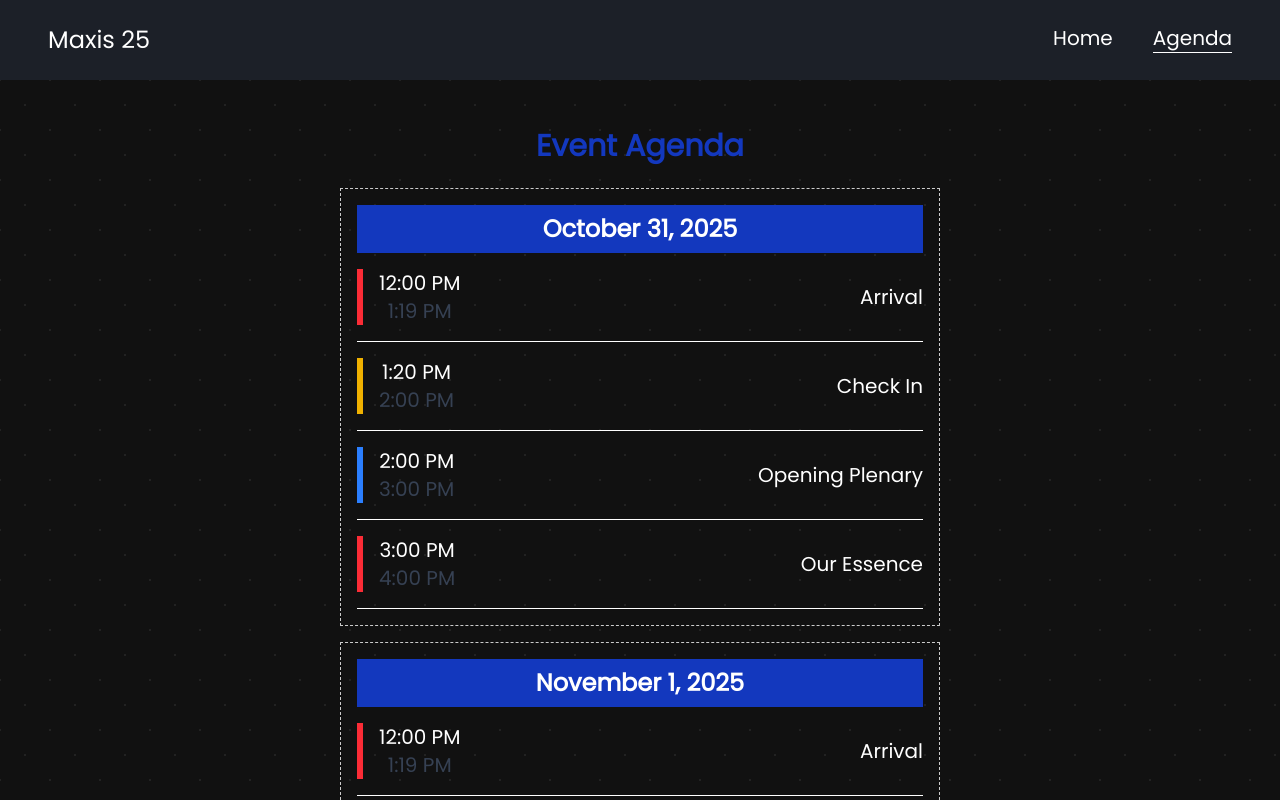
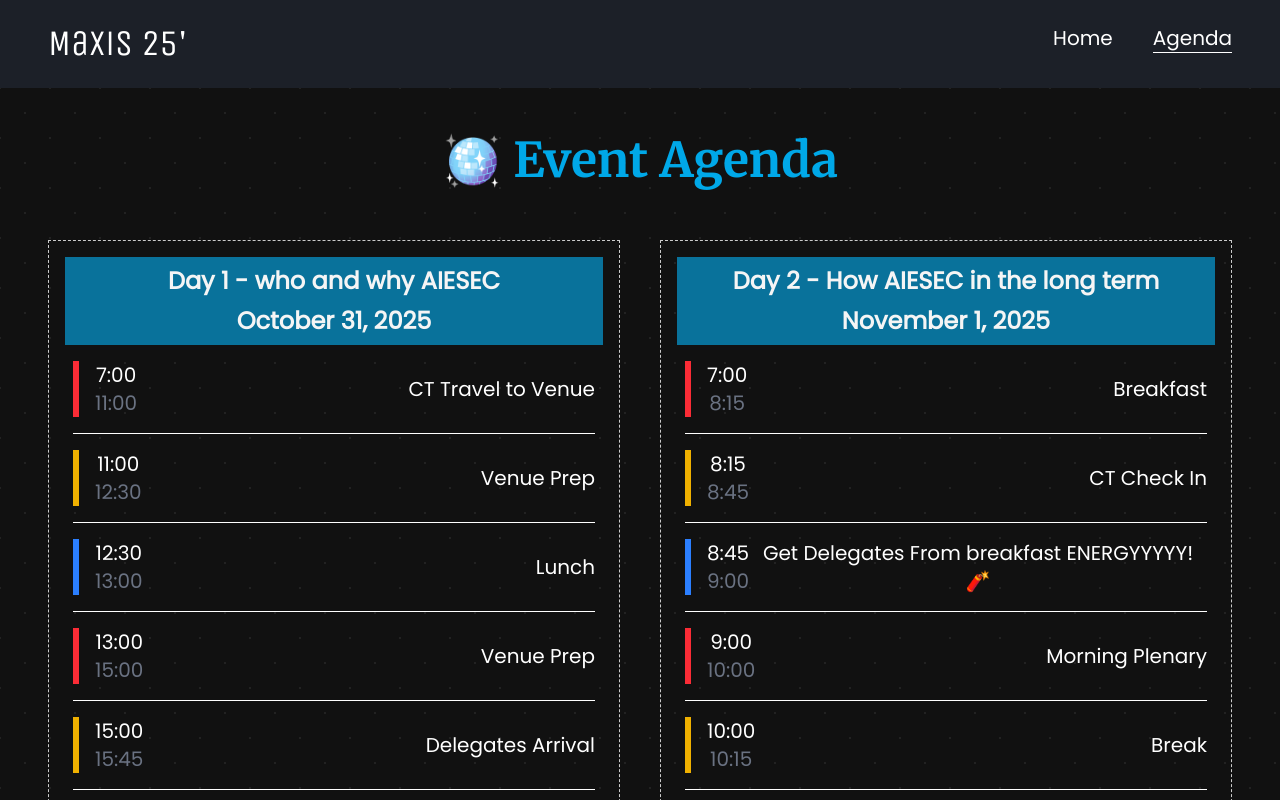
Before and after one commit to Nnenna-udefi/maxis-25, a React (Vite) app: page /agenda in a window 1280 px wide. Shown: the top 800 px of the page. Built offline with nearby package versions, Linux system fonts and the light colour scheme.

Commit message:
updated the live now section

```diff
--- a/src/App.css
+++ b/src/App.css
@@ -1,10 +1,11 @@
 @import url("https://fonts.googleapis.com/css2?family=Poppins&display=swap");
-@import url("https://fonts.googleapis.com/css2?family=Cinzel:wght@400..900&family=Merriweather:ital,opsz,wght@0,18..144,300..900;1,18..144,300..900&display=swap");
+@import url("https://fonts.googleapis.com/css2?family=Cinzel:wght@400..900&family=Merriweather:ital,opsz,wght@0,18..144,300..900;1,18..144,300..900&family=Unica+One&display=swap");
 @import "tailwindcss";
 @theme {
   --font-poppins: "Poppins", sans-serif;
   --font-cinzel: "Cinzel", serif;
-  --font-merriweather: "Merriweater", serif;
+  --font-merriweather: "Merriweather", serif;
+  --font-unica-one: "Unica One", sans-serif;
 }
 
 #root {
@@ -25,3 +26,25 @@
 .date {
   background: linear-gradient(to left, rgb(88, 88, 212), #1338be);
 }
+
+@layer utilities {
+  .scrollbar::-webkit-scrollbar {
+    width: 5px;
+    height: 5px;
+  }
+
+  .scrollbar::-webkit-scrollbar-track {
+    border-radius: 100vh;
+    background: #f7f4ed;
+  }
+
+  .scrollbar::-webkit-scrollbar-thumb {
+    background: #e0cbcb;
+    border-radius: 100vh;
+    border: 3px solid gray;
+  }
+
+  .scrollbar::-webkit-scrollbar-thumb:hover {
+    background: #c0a0b9;
+  }
+}
--- a/src/agendaCard.jsx
+++ b/src/agendaCard.jsx
@@ -2,23 +2,24 @@
 const colors = ["border-red-500", "border-yellow-500", "border-blue-500"];
 const AgendaCard = ({ event }) => {
   return (
-    <div>
+    <div className="py-4">
       <div
         style={{ border: "1px dashed #ccc", padding: "1rem", margin: "1rem 0" }}
-        className="md:text-xl text-lg "
+        className="md:text-xl text-lg max-w-full"
       >
-        <h3 className="bg-[#1338BE] text-white text-2xl font-extrabold p-2">
-          {event.date}
-        </h3>
-        <div className="max-h-[500px] scroll-smooth overflow-y-auto">
+        <div className="bg-[#09729b] text-[#F5F5F5] text-2xl p-2 font-extrabold">
+          <h2>{event.title}</h2>
+          <h3 className="pt-2 ">{event.date}</h3>
+        </div>
+        <div className="max-h-[500px] scroll-smooth scrollbar overflow-y-auto px-2">
           {event.activities.map((activity, i) => (
             <div
-              key={activity.name}
+              key={i}
               className="flex justify-between items-center border-b py-4"
             >
               <div className={`border-l-6 pl-4 ${colors[i % colors.length]}`}>
                 <p>{activity.startTime}</p>
-                <p className="text-gray-700">{activity.endTime}</p>
+                <p className="text-gray-500">{activity.endTime}</p>
               </div>
               <div>
                 <h4>{activity.name}</h4>
--- a/src/agendaPage.jsx
+++ b/src/agendaPage.jsx
@@ -2,13 +2,14 @@
 import { events } from "./constants";
 import Nav from "./nav";
 import AgendaCard from "./agendaCard";
+import Footer from "./footer";
 
 const AgendaPage = () => {
   return (
     <div>
       <Nav />
       <div
-        className="py-12 px-4 text-white"
+        className="py-12 md:px-12 px-4 text-white"
         style={{
           backgroundColor: "#111",
           backgroundImage:
@@ -17,14 +18,22 @@
           backgroundSize: "50px 50px",
         }}
       >
-        <h2 className="text-3xl font-bold text-[#1338BE] mb-6 text-center">
-          Event Agenda
+        <h2 className="text-3xl md:text-5xl font-bold font-merriweather text-[#00A8E8] mb-6 text-center">
+          🪩 Event Agenda
         </h2>
-        <div className="max-w-[600px] mx-auto">
+        <div className="mx-auto pb-6 block md:grid grid-cols-2 justify-items-center gap-10">
           {events.map((event, index) => (
-            <AgendaCard key={index} event={event} />
+            <div
+              key={index}
+              className={
+                index === events.length - 1 ? "col-span-2 mx-auto" : ""
+              }
+            >
+              <AgendaCard event={event} />
+            </div>
           ))}
         </div>
+        <Footer />
       </div>
     </div>
   );
--- a/src/constants.js
+++ b/src/constants.js
@@ -1,76 +1,332 @@
 export const events = [
   {
+    title: "Day 1 - who and why AIESEC",
     date: "October 31, 2025",
     activities: [
       {
-        name: "Arrival",
-        startTime: "12:00 PM",
-        endTime: "1:19 PM",
+        name: "CT Travel to Venue",
+        startTime: "7:00",
+        date: "October 31, 2025",
+        endTime: "11:00",
       },
       {
-        name: "Check In",
-        startTime: "1:20 PM",
-        endTime: "2:00 PM",
+        name: "Venue Prep",
+        startTime: "11:00",
+        date: "October 31, 2025",
+        endTime: "12:30",
+      },
+      {
+        name: "Lunch",
+        startTime: "12:30",
+        date: "October 31, 2025",
+        endTime: "13:00",
+      },
+      {
+        name: "Venue Prep",
+        startTime: "13:00",
+        date: "October 31, 2025",
+        endTime: "15:00",
+      },
+      {
+        name: "Delegates Arrival",
+        startTime: "15:00",
+        date: "October 31, 2025",
+        endTime: "15:45",
+      },
+      {
+        name: "Buffer",
+        startTime: "15:45",
+        date: "October 31, 2025",
+        endTime: "16:00",
       },
       {
         name: "Opening Plenary",
-        startTime: "2:00 PM",
-        endTime: "3:00 PM",
+        startTime: "16:00",
+        date: "October 31, 2025",
+        endTime: "18:00",
       },
       {
-        name: "Our Essence",
-        startTime: "3:00 PM",
-        endTime: "4:00 PM",
+        name: "Break",
+        startTime: "18:00",
+        date: "October 31, 2025",
+        endTime: "18:15",
+      },
+      {
+        name: "Understanding AIESEC - Scavengers Hunt// Activity",
+        startTime: "18:15",
+        date: "October 31, 2025",
+        endTime: "19:00",
+      },
+      {
+        name: "Dinner & Key card collection",
+        startTime: "19:00",
+        date: "October 31, 2025",
+        endTime: "20:00",
+      },
+      {
+        name: "Essence",
+        startTime: "20:00",
+        date: "October 31, 2025",
+        endTime: "20:45",
+      },
+      {
+        name: "Break",
+        startTime: "20:45",
+        date: "October 31, 2025",
+        endTime: "21:00",
+      },
+      {
+        name: "Evening Plenary",
+        startTime: "21:00",
+        date: "October 31, 2025",
+        endTime: "22:00",
+      },
+      {
+        name: "LC Time / Checkout",
+        startTime: "22:00",
+        date: "October 31, 2025",
+        endTime: "22:30",
+      },
+      {
+        name: "Boat Race & Party",
+        startTime: "23:00",
+        date: "October 31, 2025",
+        endTime: "0:00",
       },
     ],
   },
   {
+    title: "Day 2 - How AIESEC in the long term",
     date: "November 1, 2025",
     activities: [
       {
-        name: "Arrival",
-        startTime: "12:00 PM",
-        endTime: "1:19 PM",
+        name: "Breakfast",
+        startTime: "7:00",
+        date: "November 1, 2025",
+        endTime: "8:15",
       },
       {
-        name: "Check In",
-        startTime: "1:20 PM",
-        endTime: "2:00 PM",
+        name: "CT Check In",
+        startTime: "8:15",
+        date: "November 1, 2025",
+        endTime: "8:45",
+      },
+      {
+        name: "Get Delegates From breakfast ENERGYYYYY! 🧨",
+        startTime: "8:45",
+        date: "November 1, 2025",
+        endTime: "9:00",
+      },
+      {
+        name: "Morning Plenary",
+        startTime: "9:00",
+        date: "November 1, 2025",
+        endTime: "10:00",
+      },
+      {
+        name: "Break",
+        startTime: "10:00",
+        date: "November 1, 2025",
+        endTime: "10:15",
+      },
+      {
+        name: "LCP, TM, MKT, oGX, iGT, ER Functional",
+        startTime: "10:15",
+        date: "November 1, 2025",
+        endTime: "11:00",
+      },
+      {
+        name: "Hackathon Prep",
+        startTime: "11:00",
+        date: "November 1, 2025",
+        endTime: "12:00",
+      },
+      {
+        name: "Break",
+        startTime: "12:00",
+        date: "November 1, 2025",
+        endTime: "12:15",
+      },
+      {
+        name: "Elliot Fund",
+        startTime: "12:15",
+        date: "November 1, 2025",
+        endTime: "13:00",
+      },
+      {
+        name: "Lunch",
+        startTime: "13:00",
+        date: "November 1, 2025",
+        endTime: "14:00",
+      },
+      {
+        name: "Skills - Customer Centricity",
+        startTime: "14:00",
+        date: "November 1, 2025",
+        endTime: "14:45",
+      },
+      {
+        name: "Break",
+        startTime: "14:45",
+        date: "November 1, 2025",
+        endTime: "15:00",
+      },
+      {
+        name: "[EXTERNAL] - Keynote or Skills",
+        startTime: "15:00",
+        date: "November 1, 2025",
+        endTime: "15:45",
+      },
+      {
+        name: "Break",
+        startTime: "15:45",
+        date: "November 1, 2025",
+        endTime: "16:00",
+      },
+      {
+        name: "[EXTERNAL] - Keynote or Skills",
+        startTime: "16:00",
+        date: "November 1, 2025",
+        endTime: "16:45",
+      },
+      {
+        name: "Conference Picture with Externals / Break",
+        startTime: "16:45",
+        date: "November 1, 2025",
+        endTime: "17:15",
       },
       {
         name: "Opening Plenary",
-        startTime: "2:00 PM",
-        endTime: "3:00 PM",
+        startTime: "16:00",
+        date: "November 1, 2025",
+        endTime: "18:00",
       },
       {
-        name: "Our Essence",
-        startTime: "3:00 PM",
-        endTime: "4:00 PM",
+        name: "AIESEC UK History",
+        startTime: "17:15",
+        date: "November 1, 2025",
+        endTime: "18:15",
+      },
+      {
+        name: "LC Bondy Time / Impact",
+        startTime: "18:15",
+        date: "November 1, 2025",
+        endTime: "19:00",
+      },
+      {
+        name: "Dinner",
+        startTime: "19:00",
+        date: "November 1, 2025",
+        endTime: "20:00",
+      },
+      {
+        name: "Evening Plenary",
+        startTime: "20:00",
+        date: "November 1, 2025",
+        endTime: "21:00",
+      },
+      {
+        name: "LC Time / CT Check Out",
+        startTime: "21:00",
+        date: "November 1, 2025",
+        endTime: "21:45",
+      },
+      {
+        name: "Preparation Time",
+        startTime: "21:45",
+        date: "November 1, 2025",
+        endTime: "22:15",
+      },
+      {
+        name: "Global Village & Party",
+        startTime: "22:15",
+        date: "November 1, 2025",
+        endTime: "0:00",
       },
     ],
   },
   {
+    title: "Day 3 - what is my role after this",
     date: "November 2, 2025",
     activities: [
       {
-        name: "Arrival",
-        startTime: "12:00 PM",
-        endTime: "1:19 PM",
+        name: "Breakfast / Room Checkout",
+        startTime: "7:00",
+        date: "November 2, 2025",
+        endTime: "8:15",
       },
       {
-        name: "Check In",
-        startTime: "1:20 PM",
-        endTime: "2:00 PM",
+        name: "CT Check In",
+        startTime: "8:15",
+        date: "November 2, 2025",
+        endTime: "8:45",
       },
       {
-        name: "Opening Plenary",
-        startTime: "2:00 PM",
-        endTime: "3:00 PM",
+        name: "Get Delegates From breakfast ENERGYYYYY! 🧨",
+        startTime: "8:45",
+        date: "November 2, 2025",
+        endTime: "9:00",
       },
       {
-        name: "Our Essence",
-        startTime: "3:00 PM",
-        endTime: "4:00 PM",
+        name: "Morning Plenary",
+        startTime: "9:00",
+        date: "November 2, 2025",
+        endTime: "10:00",
+      },
+
+      {
+        name: "Power Corner / B2C / B2B",
+        startTime: "10:00",
+        date: "November 2, 2025",
+        endTime: "11:00",
+      },
+      {
+        name: "Break",
+        startTime: "11:00",
+        date: "November 2, 2025",
+        endTime: "11:15",
+      },
+      {
+        name: "Hackathon",
+        startTime: "11:15",
+        date: "November 2, 2025",
+        endTime: "12:30",
+      },
+      {
+        name: "Lunch",
+        startTime: "12:30",
+        date: "November 2, 2025",
+        endTime: "13:30",
+      },
+      {
+        name: "LC Consolidation Space",
+        startTime: "13:30",
+        date: "November 2, 2025",
+        endTime: "14:30",
+      },
+      {
+        name: "Sugar Cube Break",
+        startTime: "14:30",
+        date: "November 2, 2025",
+        endTime: "15:00",
+      },
+      {
+        name: "Closing Plenary",
+        startTime: "15:00",
+        date: "November 2, 2025",
+        endTime: "17:00",
+      },
+      {
+        name: "Tidy Up / Check Out / Buffer",
+        startTime: "17:00",
+        endTime: "19:00",
+        date: "November 2, 2025",
+      },
+      {
+        name: "Home",
+        startTime: "19:00",
+        endTime: "21:00",
+        date: "November 2, 2025",
       },
     ],
   },
@@ -78,6 +334,8 @@
 
 export function parseTime(timeStr, dateStr) {
   const baseDate = new Date(dateStr); // parse event date
+  // // Use today's date if none is provided (avoids Invalid Date)
+  // const baseDate = dateStr ? new Date(dateStr) : new Date();
   const hasModifier = timeStr.includes("AM") || timeStr.includes("PM");
   let hours, minutes;
 
--- /dev/null
+++ b/src/footer.jsx
@@ -0,0 +1,12 @@
+import React from "react";
+
+const Footer = () => {
+  return (
+    <div className="text-white">
+      <hr className="w-full" />
+      <p className="text-center pt-6">© Powered by OC Super Troupers</p>
+    </div>
+  );
+};
+
+export default Footer;
--- a/src/nav.jsx
+++ b/src/nav.jsx
@@ -18,7 +18,7 @@
   return (
     <div className="text-white ">
       <div className="flex bg-[#1c2028] justify-between md:text-lg text-base p-6 md:px-12">
-        <h1 className="text-2xl">Maxis 25</h1>
+        <h1 className="text-2xl md:text-4xl font-unica-one">Maxis 25'</h1>
 
         <div>
           <ul className="gap-10 text-xl hidden md:flex">
```
Also changed, not shown: src/home.jsx (+20 -11 lines), src/liveSection.jsx (+43 -15 lines).
